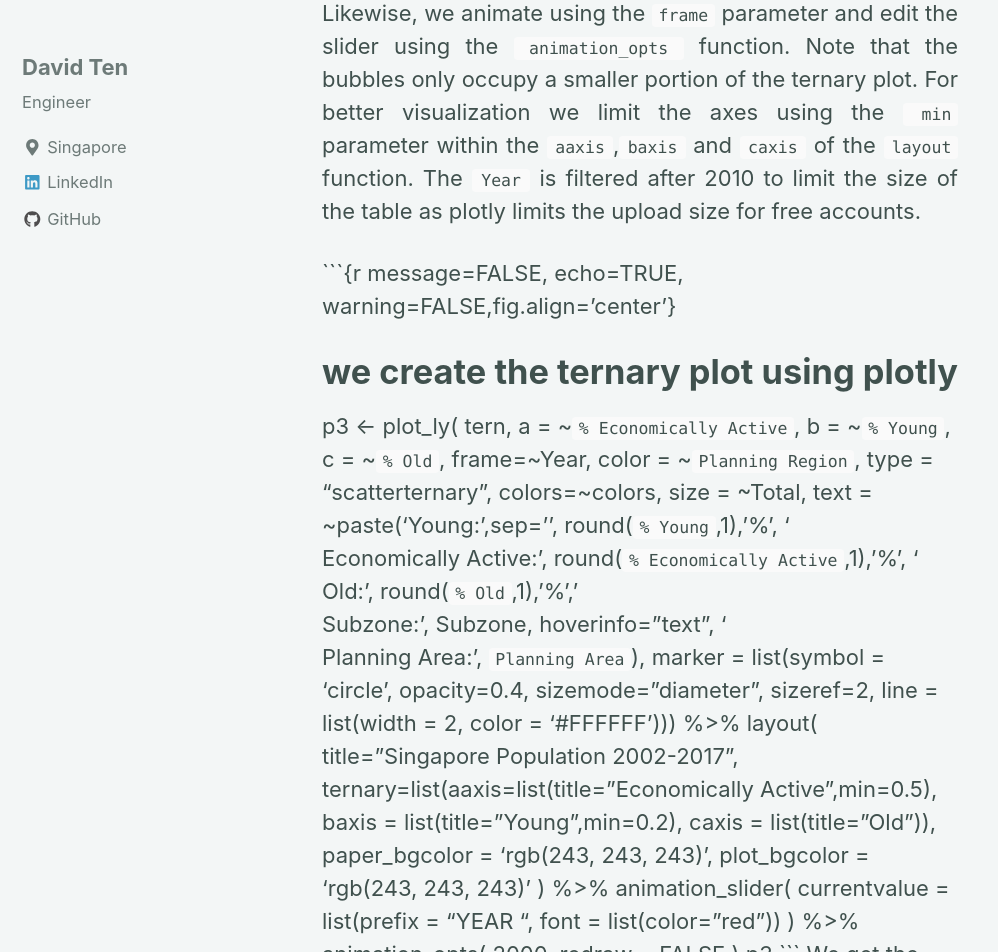
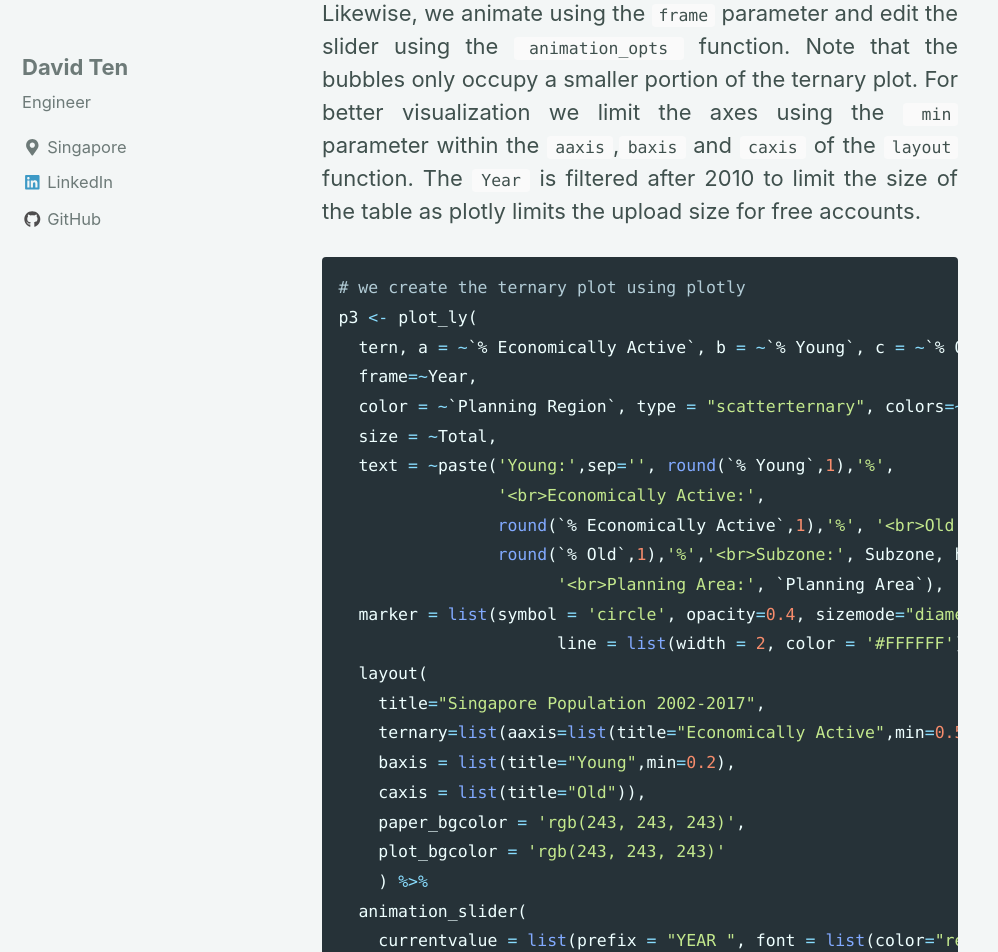
Before and after one commit to xang1234/xang1234.github.io, a Jekyll site: the page built from _posts/2018-08-06-ternary.md, in a window 1280 px wide and 1400 px high, scrolled down 4013 px. Shown: the top 952 px of the window, without its empty margins (0-998 px from the left). Built offline with Jekyll 4.4.1, drawn with Linux system fonts in a browser that asks for light colours; nearby versions of some CDN libraries; some of the changed text lies outside the part shown.

Commit message:
ternary animation bug2

````diff
--- a/_posts/2018-08-06-ternary.md
+++ b/_posts/2018-08-06-ternary.md
@@ -80,7 +80,7 @@ Improved plot:
 Likewise, we animate using the `frame` parameter and edit the slider using the `animation_opts` function. Note that the bubbles only occupy a smaller portion of the ternary plot. For better visualization we limit the axes using the `min` parameter within the `aaxis`,`baxis` and `caxis` of the `layout` function. The `Year` is filtered after 2010 to limit the size of the table as plotly limits the upload size for free accounts.
 {: style="text-align: justify;"}
 
-```{r message=FALSE, echo=TRUE, warning=FALSE,fig.align='center'}
+```r
 # we create the ternary plot using plotly
 p3 <- plot_ly(
   tern, a = ~`% Economically Active`, b = ~`% Young`, c = ~`% Old`,
@@ -112,7 +112,7 @@ p3
 ```
 We get the following ternary chart:
 
-<iframe width="600" height="600" frameborder="0" scrolling="no" src="//plot.ly/~DavidTen/9.embed"></iframe>
+<iframe width="600" height="550" frameborder="0" scrolling="no" src="//plot.ly/~DavidTen/9.embed"></iframe>
 
 This gives us an overall picture of Singapore's aging population compared to the bubble plot.
 {: style="text-align: justify;"}
````
